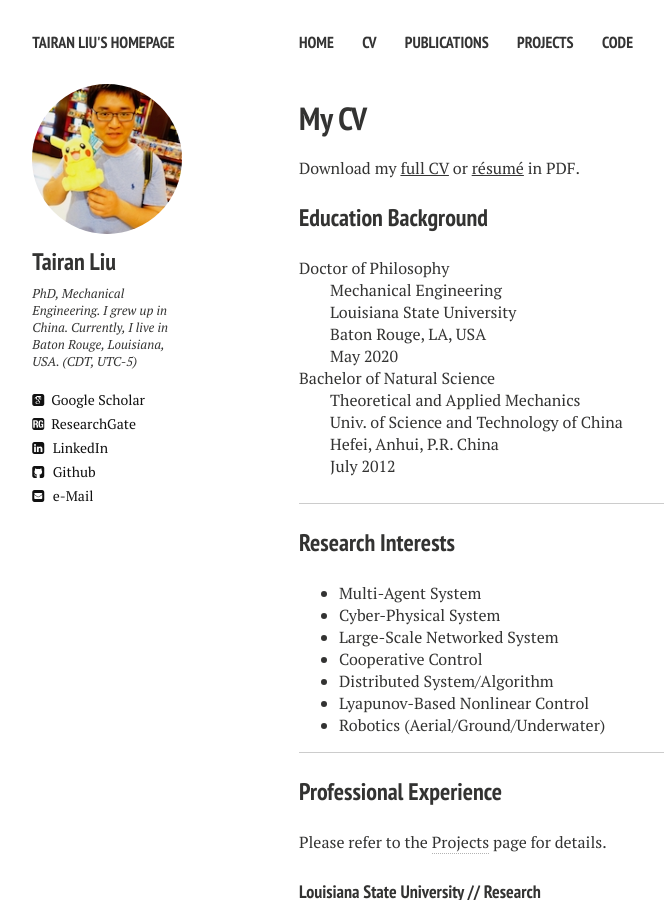
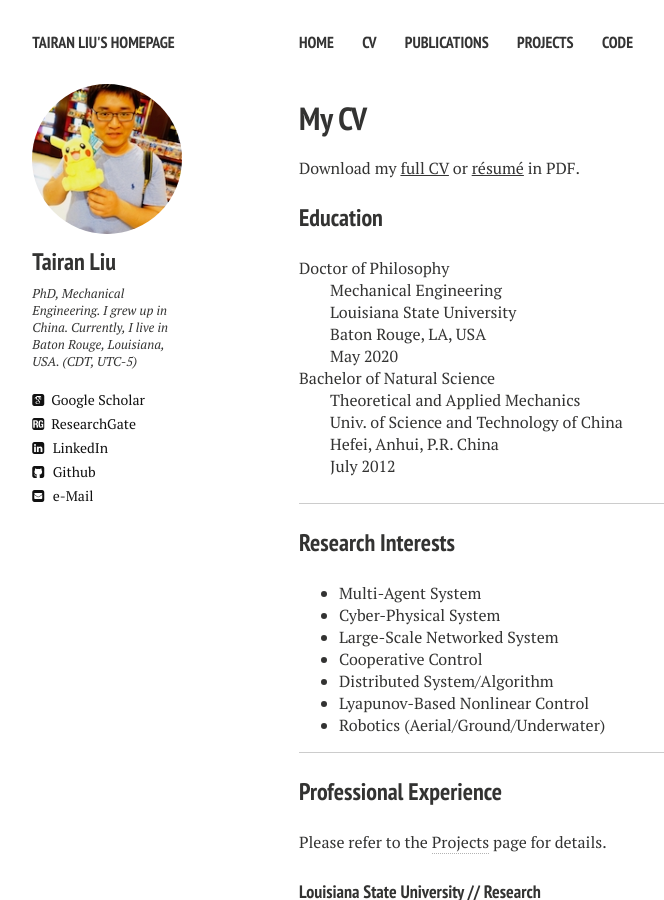
Before and after one commit to liutairan/liutairan.github.io, a Jekyll site: the page built from cv.md, in a window 1280 px wide and 900 px high. Shown: the whole window, without its empty margins (21-685 px from the left). Built offline with Jekyll 4.4.1, drawn with Linux system fonts in a browser that asks for light colours; nearby versions of some CDN libraries.

Commit message:
Update cv.html

```diff
--- a/_layouts/cv.html
+++ b/_layouts/cv.html
@@ -45,7 +45,7 @@
     <h1>{{ page.title }}</h1>
     {{ content }}
     <div class="article-wrap">
-      <h3>Education Background</h3>
+      <h3>Education</h3>
       <p>Doctor of Philosophy
         <br>&nbsp;&nbsp;&nbsp;&nbsp;&nbsp;&nbsp;&nbsp;&nbsp;Mechanical Engineering
         <br>&nbsp;&nbsp;&nbsp;&nbsp;&nbsp;&nbsp;&nbsp;&nbsp;Louisiana State University
```
